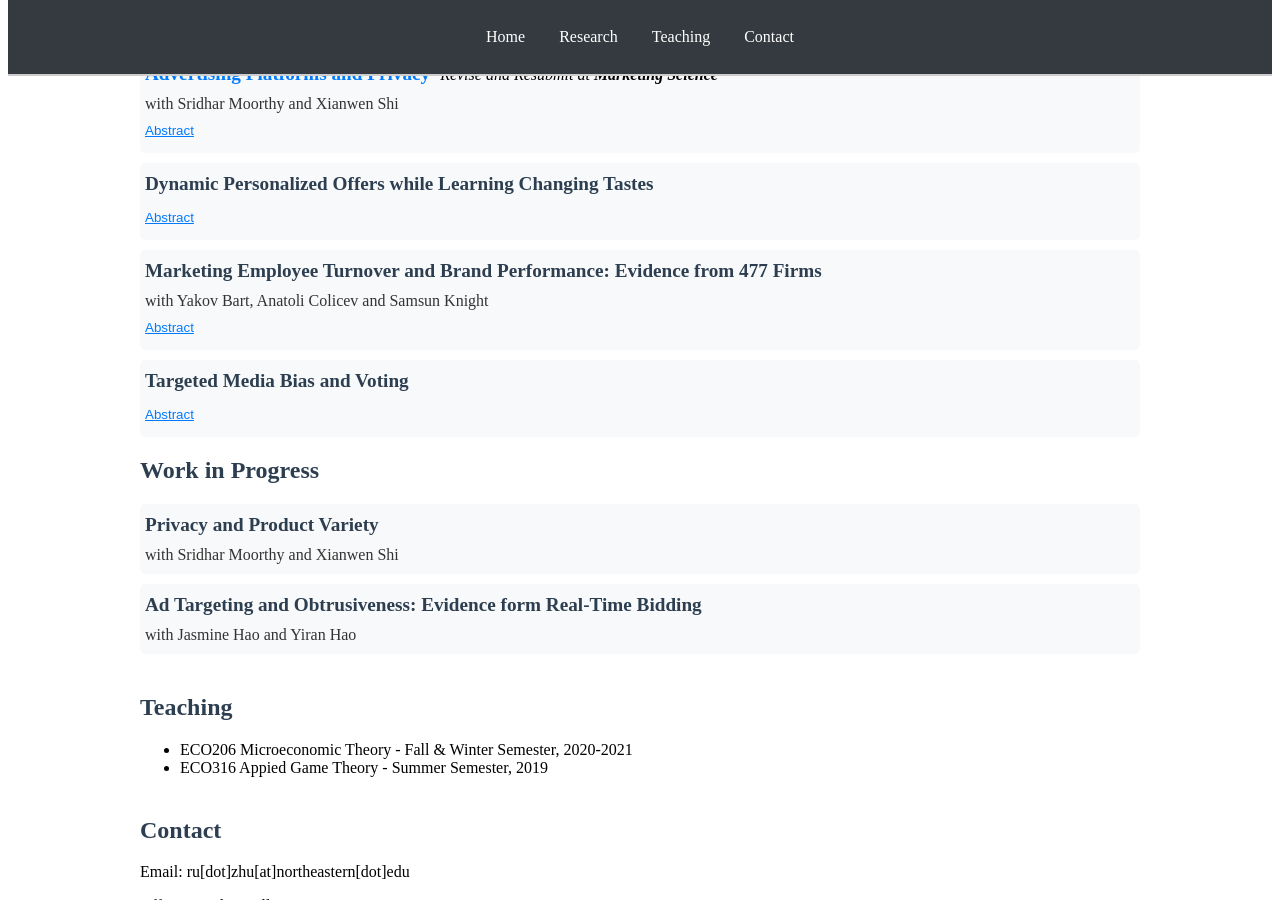
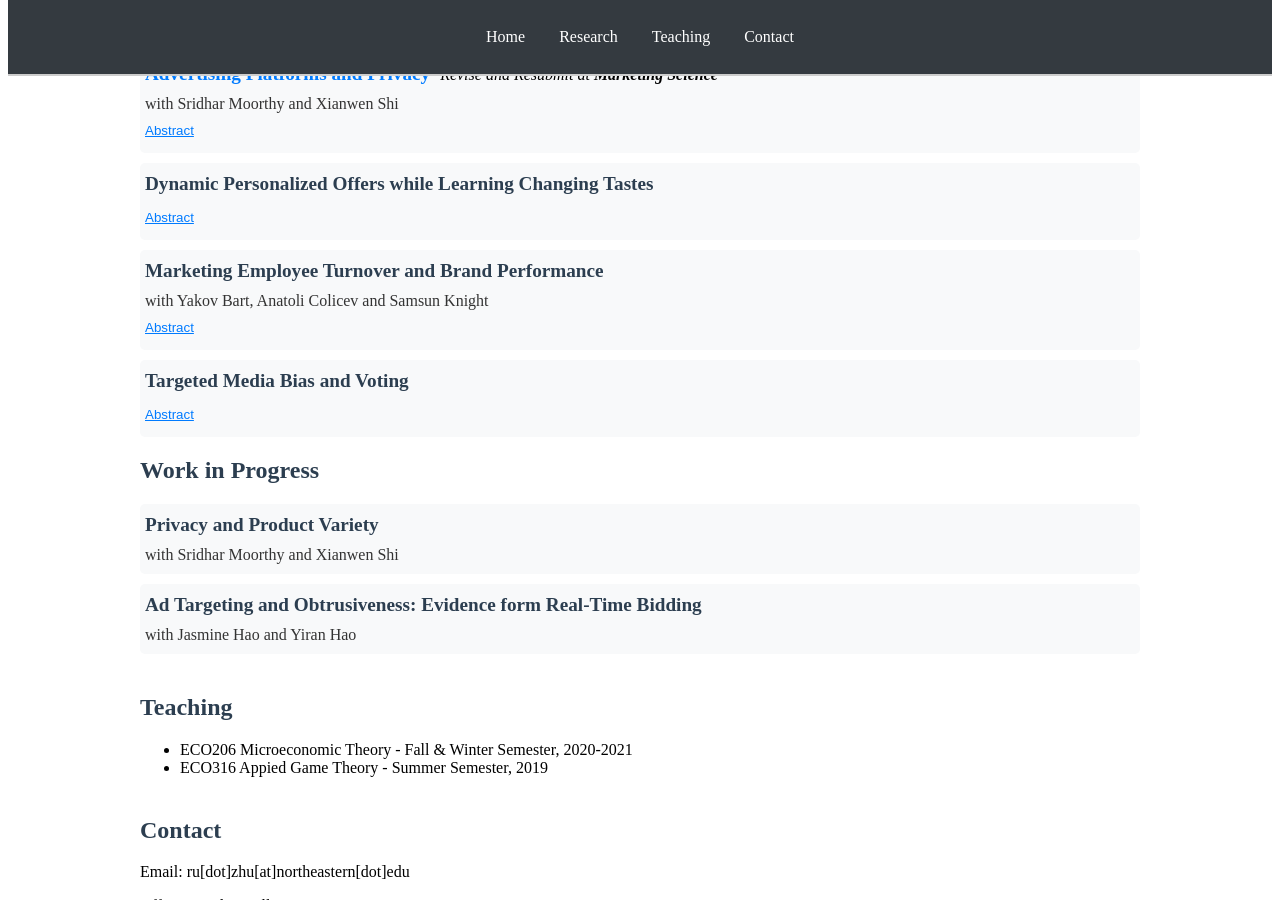
Before and after one commit to rzhz/rzz, a Jekyll site: the page built from index.html, in a window 1280 px wide and 900 px high, scrolled down 799 px. Built offline with Jekyll 4.4.1, drawn with Linux system fonts in a browser that asks for light colours.

Commit message:
Update research.html

```diff
--- a/_includes/research.html
+++ b/_includes/research.html
@@ -115,7 +115,7 @@
     <div class="title-container">
         <h3 class="paper-title">
             <!--<a href="" target="_blank" class="paper-link">-->
-                Marketing Employee Turnover and Brand Performance: Evidence from 477 Firms
+                Marketing Employee Turnover and Brand Performance
             <!--</a>-->
         </h3>
         <!--<p class="publication-status"></p>-->
```
